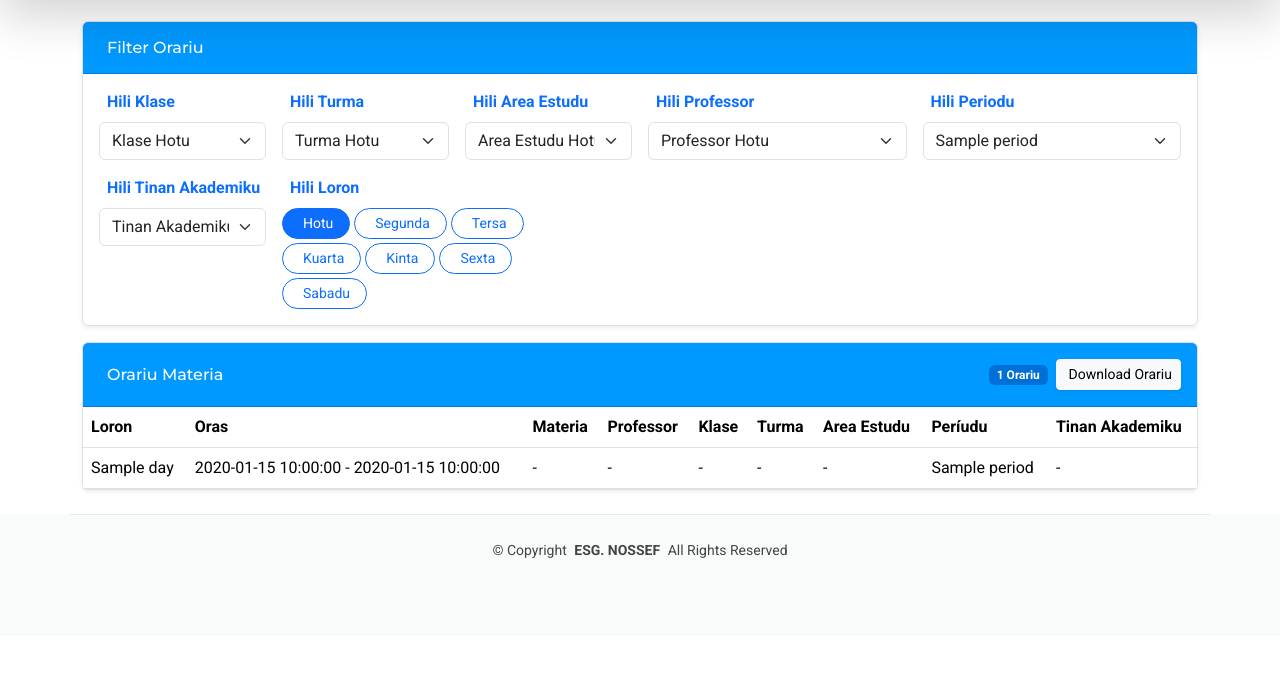
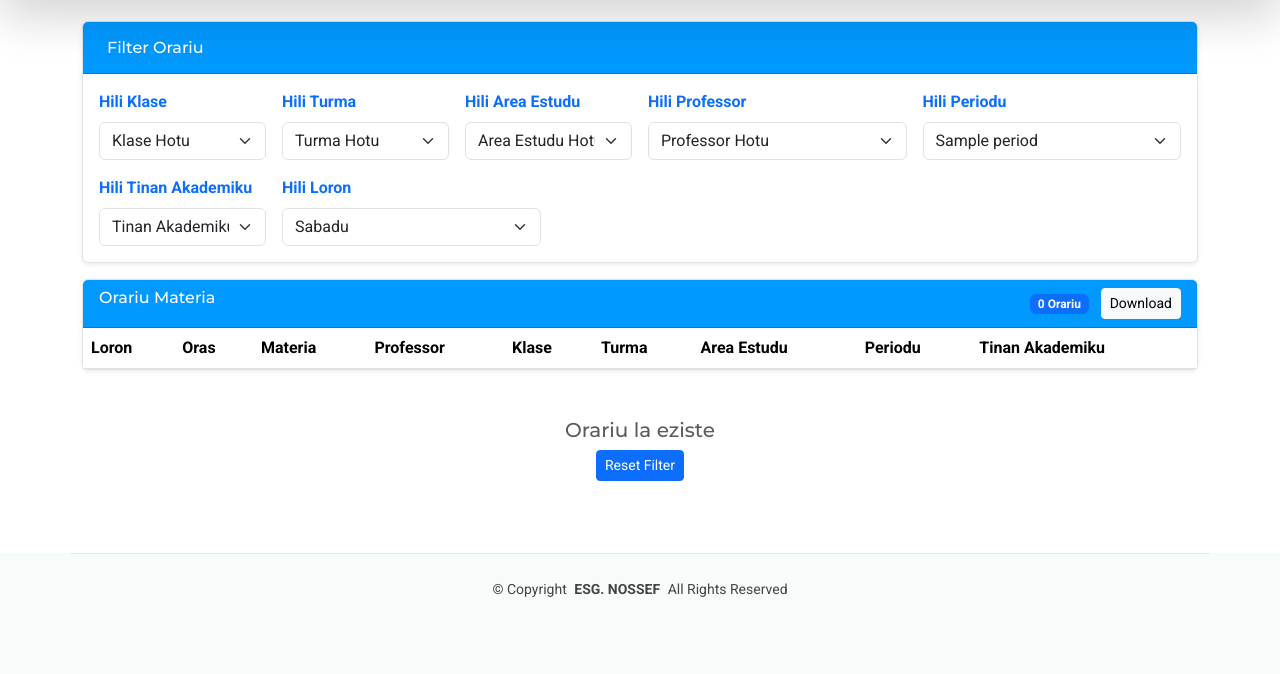
Before and after one commit to LeonardoXimenes25/sia-nossef-v2, a Laravel app: template resources/views/pages/timetable/index.blade.php in a window 1280 px wide. Shown: the part 79-753 px from the top of the page. Run offline with Laravel 12, Linux system fonts and the light colour scheme; the template is opened without the code that fills it: most values are stand-ins (such as "Sample title", 1, 10 or a date in 2020); some libraries are stand-ins or nearby versions.

```diff
--- a/resources/views/pages/timetable/index.blade.php
+++ b/resources/views/pages/timetable/index.blade.php
@@ -4,19 +4,23 @@
 
 @section('content')
 <div class="container" style="margin-top: 100px">
-    <!-- Filter -->
-    <div class="filter-section">
-        <div class="card border shadow-sm">
-            <div class="card-header py-3" style="background-color: #0099ff;">
-                <h6 class="mb-0 text-white"><i class="fas fa-filter me-2"></i>Filter Orariu</h6>
+
+    <!-- FILTER -->
+    <div class="card border shadow-sm mb-3">
+        <div class="card-header py-3" style="background-color:#0099ff;">
+            <h6 class="mb-0 text-white">
+                <i class="fas fa-filter me-2"></i>Filter Orariu
+            </h6>
         </div>
+
         <div class="card-body">
             <div class="row g-3">
+
                 <!-- Kelas -->
                 <div class="col-md-2">
-                        <label class="form-label fw-semibold text-primary"><i class="fas fa-door-open me-2"></i>Hili Klase</label>
-                        <select class="form-select border" id="class-select">
-                            <option value="all" selected>Klase Hotu</option>
+                    <label class="form-label fw-semibold text-primary">Hili Klase</label>
+                    <select class="form-select" id="class-select">
+                        <option value="all">Klase Hotu</option>
                         @foreach($classes as $class)
                             <option value="{{ $class }}">{{ $class }}</option>
                         @endforeach
@@ -25,31 +29,31 @@
 
                 <!-- Turma -->
                 <div class="col-md-2">
-                        <label class="form-label fw-semibold text-primary"><i class="fas fa-users me-2"></i>Hili Turma</label>
-                        <select class="form-select border" id="turma-select">
-                            <option value="all" selected>Turma Hotu</option>
+                    <label class="form-label fw-semibold text-primary">Hili Turma</label>
+                    <select class="form-select" id="turma-select">
+                        <option value="all">Turma Hotu</option>
                         @foreach($turmas as $turma)
                             <option value="{{ $turma }}">{{ $turma }}</option>
                         @endforeach
                     </select>
                 </div>
 
-                    <!-- Jurusan -->
+                <!-- Major -->
                 <div class="col-md-2">
-                        <label class="form-label fw-semibold text-primary"><i class="fas fa-graduation-cap me-2"></i>Hili Area Estudu</label>
-                        <select class="form-select border" id="major-select">
-                            <option value="all" selected>Area Estudu Hotu</option>
+                    <label class="form-label fw-semibold text-primary">Hili Area Estudu</label>
+                    <select class="form-select" id="major-select">
+                        <option value="all">Area Estudu Hotu</option>
                         @foreach($majors as $major)
                             <option value="{{ $major }}">{{ $major }}</option>
                         @endforeach
                     </select>
                 </div>
 
-                    <!-- Guru -->
+                <!-- Teacher -->
                 <div class="col-md-3">
-                        <label class="form-label fw-semibold text-primary"><i class="fas fa-chalkboard-teacher me-2"></i>Hili Professor</label>
-                        <select class="form-select border" id="teacher-select">
-                            <option value="all" selected>Professor Hotu</option>
+                    <label class="form-label fw-semibold text-primary">Hili Professor</label>
+                    <select class="form-select" id="teacher-select">
+                        <option value="all">Professor Hotu</option>
                         @foreach($teachers as $teacher)
                             <option value="{{ $teacher }}">{{ $teacher }}</option>
                         @endforeach
@@ -58,77 +62,62 @@
 
                 <!-- Period -->
                 <div class="col-md-3">
-                        <label class="form-label fw-semibold text-primary"><i class="fas fa-chalkboard-teacher me-2"></i>Hili Periodu</label>
-                        <select class="form-select border" id="period-select">
+                    <label class="form-label fw-semibold text-primary">Hili Periodu</label>
+                    <select class="form-select" id="period-select">
                         <option value="all">Períudu Hotu</option>
                         @foreach($periods as $period)
-                                <option value="{{ $period->id }}" {{ isset($activePeriod) && $activePeriod->id == $period->id ? 'selected' : '' }}>
+                            <option value="{{ $period->id }}"
+                                {{ isset($activePeriod) && $activePeriod->id == $period->id ? 'selected' : '' }}>
                                 {{ $period->name }}
                             </option>
                         @endforeach
                     </select>
                 </div>
 
-
                 <!-- Academic Year -->
                 <div class="col-md-2">
-                        <label class="form-label fw-semibold text-primary"><i class="fas fa-calendar-alt me-2"></i>Hili Tinan Akademiku</label>
-                        <select class="form-select border" id="year-select">
-                            <option value="all" selected>Tinan Akademiku Hotu</option>
+                    <label class="form-label fw-semibold text-primary">Hili Tinan Akademiku</label>
+                    <select class="form-select" id="year-select">
+                        <option value="all">Tinan Akademiku Hotu</option>
                         @foreach($academicYears as $year)
                             <option value="{{ $year->id }}">{{ $year->name }}</option>
                         @endforeach
                     </select>
                 </div>
 
-                    <!-- Hari -->
+                <!-- DAY (DROPDOWN + AUTO TODAY) -->
                 <div class="col-md-3">
-                        <label class="form-label fw-semibold text-primary mb-2"><i class="fas fa-calendar-day me-2"></i>Hili Loron</label>
-                        <div class="d-flex flex-wrap gap-1">
-                            @php
-                                $days = [
-                                    'all' => ['icon' => 'fas fa-list', 'text' => 'Hotu'],
-                                    'Monday' => ['icon' => 'fas fa-calendar', 'text' => 'Segunda'],
-                                    'Tuesday' => ['icon' => 'fas fa-calendar', 'text' => 'Tersa'],
-                                    'Wednesday' => ['icon' => 'fas fa-calendar', 'text' => 'Kuarta'],
-                                    'Thursday' => ['icon' => 'fas fa-calendar', 'text' => 'Kinta'],
-                                    'Friday' => ['icon' => 'fas fa-calendar', 'text' => 'Sexta'],
-                                    'Saturday' => ['icon' => 'fas fa-calendar', 'text' => 'Sabadu']
-                                ];
-                            @endphp
-                            @foreach($days as $dayKey => $dayInfo)
-                                <button class="day-tab btn btn-outline-primary btn-sm rounded-pill px-3 {{ $dayKey === 'all' ? 'active' : '' }}"
-                                        data-day="{{ $dayKey }}">
-                                    <i class="{{ $dayInfo['icon'] }} me-1"></i>
-                                    {{ $dayInfo['text'] }}
-                                </button>
-                            @endforeach
+                    <label class="form-label fw-semibold text-primary">Hili Loron</label>
+                    <select class="form-select" id="day-select">
+                        <option value="all">Loron Hotu</option>
+                        <option value="Monday">Segunda</option>
+                        <option value="Tuesday">Tersa</option>
+                        <option value="Wednesday">Kuarta</option>
+                        <option value="Thursday">Kinta</option>
+                        <option value="Friday">Sexta</option>
+                        <option value="Saturday">Sabadu</option>
+                    </select>
                 </div>
-                    </div>
-                </div>
+
             </div>
         </div>
     </div>
 
-    <!-- Tabel Jadwal -->
-    <div class="card border shadow-sm mt-3">
-        <div class="card-header py-3 d-flex justify-content-between align-items-center" style="background-color: #0099ff;">
-            <h6 class="mb-0 text-white d-flex align-items-center">
-                <i class="fas fa-table me-2"></i>Orariu Materia
-            </h6>
-            <div class="d-flex align-items-center gap-2">
-                <span class="badge text-white" id="schedule-count" style="background-color: #006fd6;">
-                    {{ count($timetables) }} Horariu
-                </span>
-                <button id="download-btn" class="btn btn-light btn-sm shadow-sm">
-                    <i class="fas fa-download me-1"></i>Download Orariu
+    <!-- TABLE -->
+    <div class="card border shadow-sm">
+        <div class="card-header d-flex justify-content-between" style="background:#0099ff;">
+            <h6 class="mb-0 text-white">Orariu Materia</h6>
+            <div>
+                <span class="badge bg-primary" id="schedule-count">{{ count($timetables) }} Orariu</span>
+                <button id="download-btn" class="btn btn-light btn-sm ms-2">
+                    <i class="fas fa-download"></i> Download
                 </button>
             </div>
         </div>
-        <div class="card-body p-0">
+
         <div class="table-responsive">
             <table class="table table-hover mb-0" id="schedule-table">
-                    <thead class="text-white" style="background-color: #0099ff;">
+                <thead class="text-white" style="background:#0099ff;">
                     <tr>
                         <th>Loron</th>
                         <th>Oras</th>
@@ -137,141 +126,97 @@
                         <th>Klase</th>
                         <th>Turma</th>
                         <th>Area Estudu</th>
-                            <th>Períudu</th>
+                        <th>Periodu</th>
                         <th>Tinan Akademiku</th>
                     </tr>
                 </thead>
                 <tbody>
-                        @php
-                            $dayNames = [
-                                'Monday' => 'Segunda',
-                                'Tuesday' => 'Tersa',
-                                'Wednesday' => 'Kuarta',
-                                'Thursday' => 'Kinta',
-                                'Friday' => 'Sexta',
-                                'Saturday' => 'Sabadu',
-                            ];
-                        @endphp
                     @foreach($timetables as $tt)
-                        <tr data-class="{{ optional($tt->classRoom)->level ?? '-' }}"
-                            data-turma="{{ optional($tt->classRoom)->turma ?? '-' }}"
-                            data-major="{{ optional(optional($tt->classRoom)->major)->name ?? '-' }}"
-                            data-teacher="{{ optional(optional($tt->subjectAssignment)->teacher)->name ?? '-' }}"
+                    <tr
+                        data-class="{{ optional($tt->classRoom)->level }}"
+                        data-turma="{{ optional($tt->classRoom)->turma }}"
+                        data-major="{{ optional(optional($tt->classRoom)->major)->name }}"
+                        data-teacher="{{ optional(optional($tt->subjectAssignment)->teacher)->name }}"
                         data-day="{{ $tt->day }}"
-                            data-period="{{ $tt->period_id ?? 'all' }}"
-                            data-academic-year="{{ $tt->academic_year_id ?? 'all' }}">
-                            <td>{{ $dayNames[$tt->day] ?? $tt->day }}</td>
+                        data-period="{{ $tt->period_id }}"
+                        data-academic-year="{{ $tt->academic_year_id }}"
+                    >
+                        <td>{{ $tt->day }}</td>
                         <td>{{ $tt->start_time }} - {{ $tt->end_time }}</td>
-                            <td>{{ optional($tt->subject)->name ?? '-' }}</td>
-                            <td>{{ optional(optional($tt->subjectAssignment)->teacher)->name ?? '-' }}</td>
-                            <td>{{ optional($tt->classRoom)->level ?? '-' }}</td>
-                            <td>{{ optional($tt->classRoom)->turma ?? '-' }}</td>
-                            <td>{{ optional(optional($tt->classRoom)->major)->name ?? '-' }}</td>
-                            <td>{{ optional($tt->period)->name ?? '-' }}</td>
-                            <td>{{ optional($tt->academicYear)->name ?? '-' }}</td>
+                        <td>{{ optional($tt->subject)->name }}</td>
+                        <td>{{ optional(optional($tt->subjectAssignment)->teacher)->name }}</td>
+                        <td>{{ optional($tt->classRoom)->level }}</td>
+                        <td>{{ optional($tt->classRoom)->turma }}</td>
+                        <td>{{ optional(optional($tt->classRoom)->major)->name }}</td>
+                        <td>{{ optional($tt->period)->name }}</td>
+                        <td>{{ optional($tt->academicYear)->name }}</td>
                     </tr>
                     @endforeach
                 </tbody>
             </table>
         </div>
     </div>
-    </div>
 
-    <div id="empty-state" class="text-center py-5" style="display: none;">
-        <i class="fas fa-calendar-times fa-3x text-muted mb-3"></i>
-        <h5 class="text-muted mb-2">Orariu la eziste</h5>
-        <p class="text-muted mb-3">Koko muda filter atu haree orariu seluk</p>
-        <button class="btn text-white btn-sm" style="background-color: #0099ff;" onclick="resetFilters()">
-            <i class="fas fa-refresh me-1"></i>Reset Filter
-        </button>
+    <div id="empty-state" class="text-center py-5" style="display:none;">
+        <h5 class="text-muted">Orariu la eziste</h5>
+        <button onclick="resetFilters()" class="btn btn-primary btn-sm">Reset Filter</button>
     </div>
 </div>
 
+<!-- ================= JAVASCRIPT ================= -->
 <script>
-document.addEventListener('DOMContentLoaded', function() {
-    const classSelect = document.getElementById('class-select');
-    const turmaSelect = document.getElementById('turma-select');
-    const teacherSelect = document.getElementById('teacher-select');
-    const majorSelect = document.getElementById('major-select');
-    const periodSelect = document.getElementById('period-select');
-    const yearSelect = document.getElementById('year-select');
-    const dayTabs = document.querySelectorAll('.day-tab');
+document.addEventListener('DOMContentLoaded', function () {
+
+    const selects = {
+        class: document.getElementById('class-select'),
+        turma: document.getElementById('turma-select'),
+        teacher: document.getElementById('teacher-select'),
+        major: document.getElementById('major-select'),
+        period: document.getElementById('period-select'),
+        year: document.getElementById('year-select'),
+        day: document.getElementById('day-select'),
+    };
+
     const rows = document.querySelectorAll('#schedule-table tbody tr');
-    const scheduleCount = document.getElementById('schedule-count');
-    const emptyState = document.getElementById('empty-state');
-    const scheduleTable = document.getElementById('schedule-table');
+    const count = document.getElementById('schedule-count');
+    const empty = document.getElementById('empty-state');
+
+    function setToday() {
+        const map = {1:'Monday',2:'Tuesday',3:'Wednesday',4:'Thursday',5:'Friday',6:'Saturday'};
+        selects.day.value = map[new Date().getDay()] ?? 'all';
+    }
 
     function applyFilters() {
-        const selectedClass = classSelect.value;
-        const selectedTurma = turmaSelect.value;
-        const selectedTeacher = teacherSelect.value;
-        const selectedMajor = majorSelect.value;
-        const selectedPeriod = periodSelect.value;
-        const selectedYear = yearSelect.value;
-        const activeDay = document.querySelector('.day-tab.active').dataset.day;
         let visible = 0;
 
-        const dayOrder = ['Monday', 'Tuesday', 'Wednesday', 'Thursday', 'Friday', 'Saturday'];
-        const visibleRows = [];
+        rows.forEach(row => {
+            const show =
+                (selects.class.value === 'all' || row.dataset.class === selects.class.value) &&
+                (selects.turma.value === 'all' || row.dataset.turma === selects.turma.value) &&
+                (selects.teacher.value === 'all' || row.dataset.teacher === selects.teacher.value) &&
+                (selects.major.value === 'all' || row.dataset.major === selects.major.value) &&
+                (selects.period.value === 'all' || row.dataset.period == selects.period.value) &&
+                (selects.year.value === 'all' || row.dataset.academicYear == selects.year.value) &&
+                (selects.day.value === 'all' || row.dataset.day === selects.day.value);
 
-        rows.forEach(row => {
-            const matches =
-                (selectedClass === 'all' || row.dataset.class === selectedClass) &&
-                (selectedTurma === 'all' || row.dataset.turma === selectedTurma) &&
-                (selectedTeacher === 'all' || row.dataset.teacher === selectedTeacher) &&
-                (selectedMajor === 'all' || row.dataset.major === selectedMajor) &&
-                (selectedPeriod === 'all' || row.dataset.period == selectedPeriod) &&
-                (selectedYear === 'all' || row.dataset.academicYear == selectedYear) &&
-                (activeDay === 'all' || row.dataset.day === activeDay);
-
-            if (matches) {
-                visibleRows.push(row);
-                visible++;
-            }
-            row.style.display = matches ? '' : 'none';
+            row.style.display = show ? '' : 'none';
+            if (show) visible++;
         });
 
-        visibleRows.sort((a, b) => dayOrder.indexOf(a.dataset.day) - dayOrder.indexOf(b.dataset.day));
-        const tbody = scheduleTable.querySelector('tbody');
-
-        visibleRows.forEach(row => {
-            tbody.appendChild(row);
-        });
-
-        scheduleCount.textContent = `${visible} Orariu`;
-        scheduleTable.style.display = visible ? 'table' : 'none';
-        emptyState.style.display = visible ? 'none' : 'block';
+        count.textContent = visible + ' Orariu';
+        empty.style.display = visible ? 'none' : 'block';
     }
 
-    [classSelect, turmaSelect, teacherSelect, majorSelect, periodSelect, yearSelect].forEach(el => el.addEventListener('change', applyFilters));
-    dayTabs.forEach(tab => tab.addEventListener('click', () => {
-        dayTabs.forEach(t => t.classList.remove('active'));
-        tab.classList.add('active');
-        applyFilters();
-    }));
+    Object.values(selects).forEach(el => el.addEventListener('change', applyFilters));
 
-    window.resetFilters = () => {
-        classSelect.value = turmaSelect.value = teacherSelect.value = majorSelect.value = periodSelect.value = yearSelect.value = 'all';
-        dayTabs.forEach(t => t.classList.remove('active'));
-        document.querySelector('.day-tab[data-day="all"]').classList.add('active');
+    window.resetFilters = function () {
+        Object.values(selects).forEach(el => el.value = 'all');
+        setToday();
         applyFilters();
     };
 
-    applyFilters();
-
-    document.getElementById('download-btn').addEventListener('click', function() {
-        const query = new URLSearchParams({
-            class: classSelect.value,
-            turma: turmaSelect.value,
-            teacher: teacherSelect.value,
-            major: majorSelect.value,
-            period: periodSelect.value,
-            year: yearSelect.value,
-            day: document.querySelector('.day-tab.active').dataset.day
-        }).toString();
-
-        window.location.href = `/horariu/download?${query}`;
-    });
+    setToday();      // ⬅️ DEFAULT = HARI INI
+    applyFilters();  // ⬅️ AUTO FILTER
 });
 </script>
 @endsection
```
Also changed, not shown: public/img/pe. hyeo.jpeg (added), public/img/prof-belzito.jpeg (added), public/img/prof-belzito.jpg (added), public/img/prof-daniel.jpeg (added), public/img/prof-eduardu.jpeg (added), public/img/prof-geraldo.jpeg (added), public/img/prof-ivonia.jpeg (added), public/img/prof-lingua-portugues.jpeg (added), public/img/prof-lucio.jpeg (added), public/img/prof-miguel.jpeg (added). Lines whose indentation alone changed are shown as unchanged.
